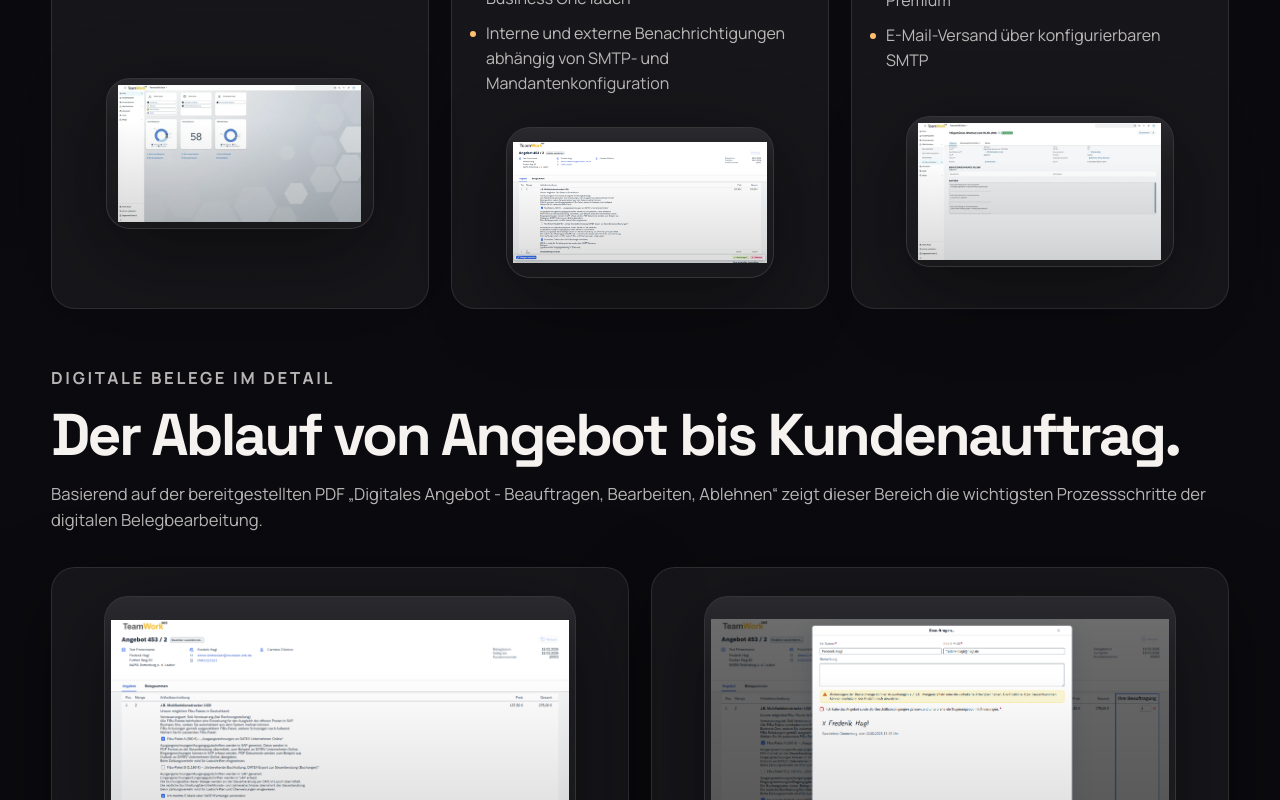
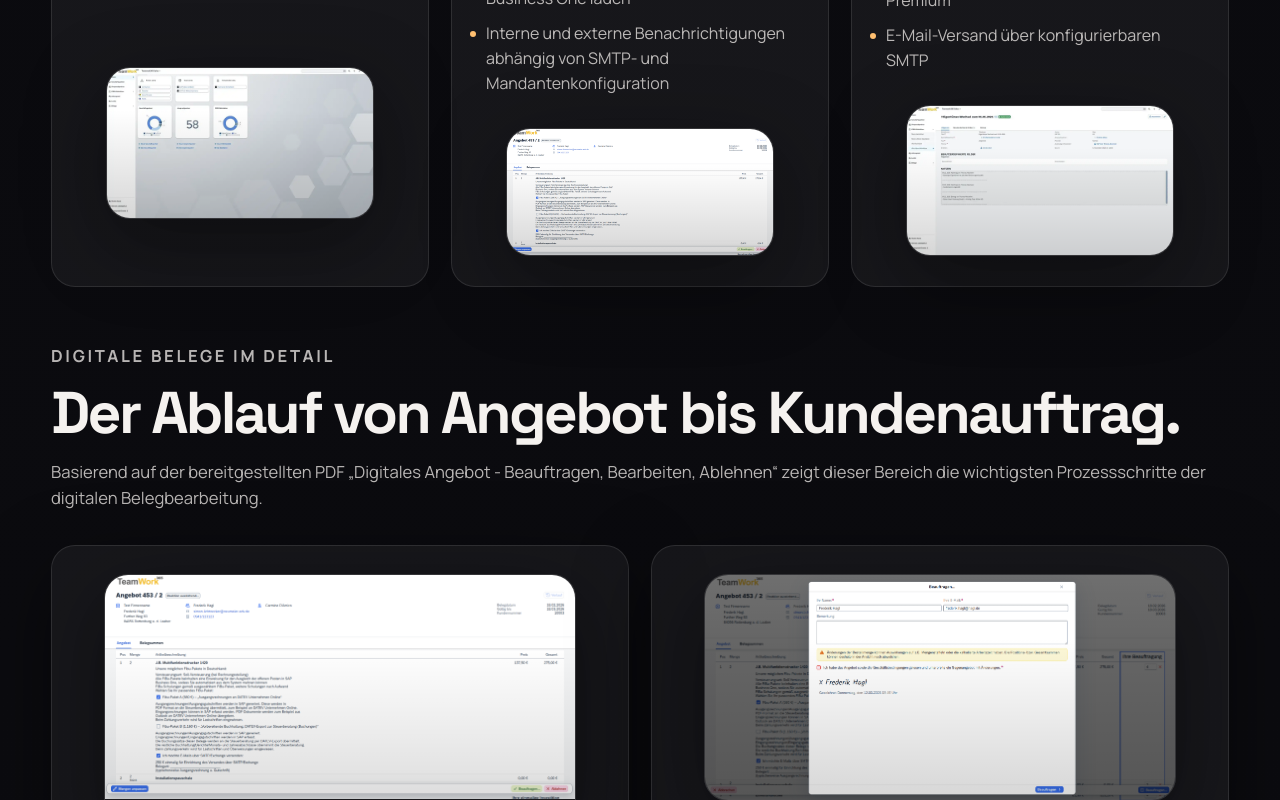
Before and after one commit to simowNgithub/teamwork-page, a React (Vite) app: page / in a window 1280 px wide. Shown: the part 1460-2260 px from the top of the page. Built offline with nearby package versions, Linux system fonts and the light colour scheme.

Commit message:
Reduce wasted image frame space

```diff
--- a/src/styles.css
+++ b/src/styles.css
@@ -276,9 +276,9 @@ h3 {
 }
 
 .media-frame img {
-  height: 100%;
-  object-fit: contain;
-  padding: 6px;
+  height: auto;
+  object-fit: initial;
+  padding: 0;
   background: transparent;
 }
 
@@ -349,7 +349,7 @@ h3 {
 }
 
 .digital-doc-frame {
-  aspect-ratio: 16 / 9;
+  aspect-ratio: auto;
 }
 
 .digital-doc-copy h3 {
@@ -394,7 +394,7 @@ h3 {
 }
 
 .story-frame {
-  aspect-ratio: 16 / 9;
+  aspect-ratio: auto;
 }
 
 .story-points,
@@ -521,7 +521,7 @@ h3 {
 
 .contact-shot {
   margin-top: 26px;
-  aspect-ratio: 16 / 10;
+  aspect-ratio: auto;
 }
 
 .contact-caption {
@@ -648,7 +648,7 @@ h3 {
 }
 
 .detail-slider-frame {
-  aspect-ratio: 16 / 9;
+  aspect-ratio: auto;
 }
 
 .detail-slider-copy {
@@ -868,7 +868,7 @@ h3 {
   .digital-doc-frame,
   .detail-slider-frame,
   .contact-shot {
-    aspect-ratio: 16 / 11;
+    aspect-ratio: auto;
   }
 
   .media-frame img {
```
